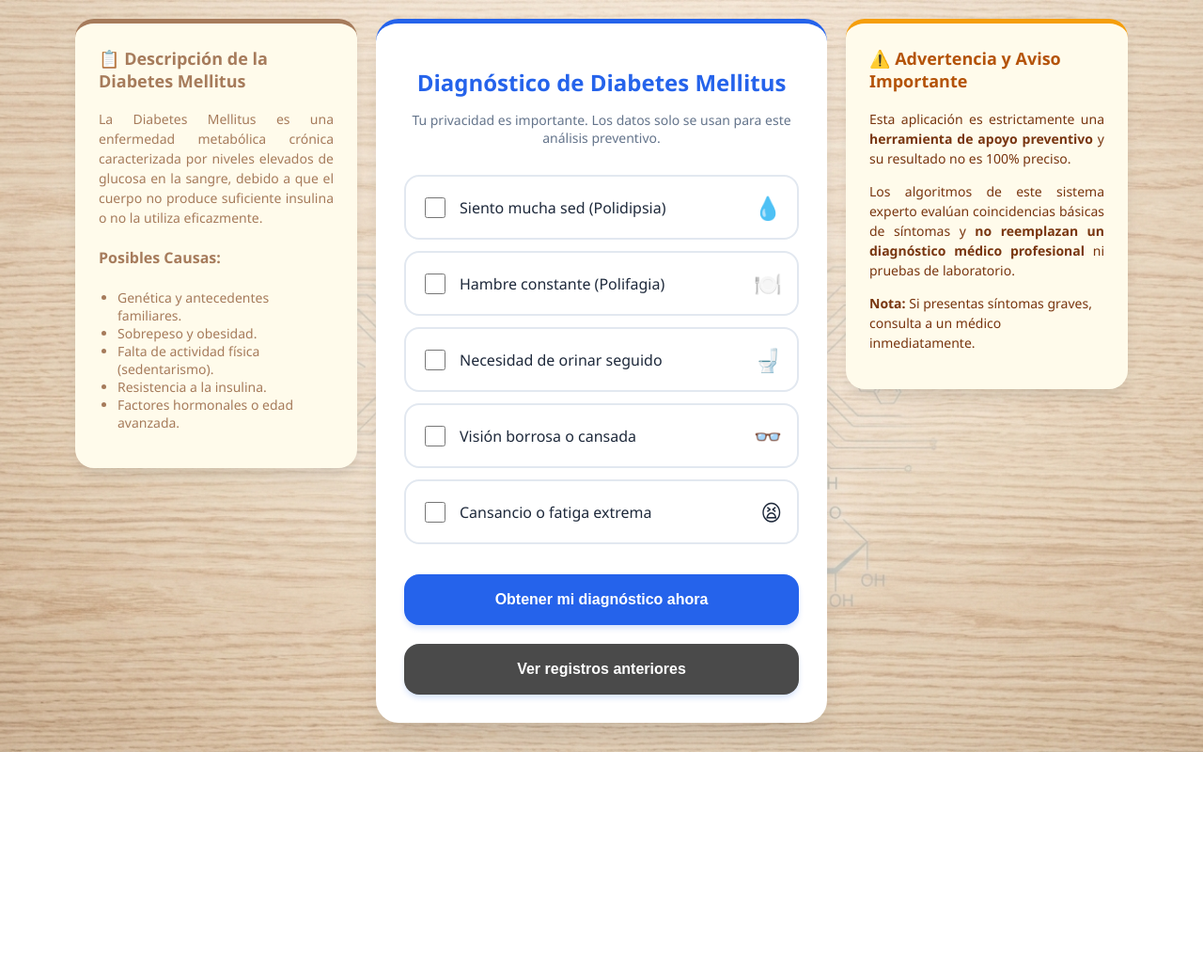
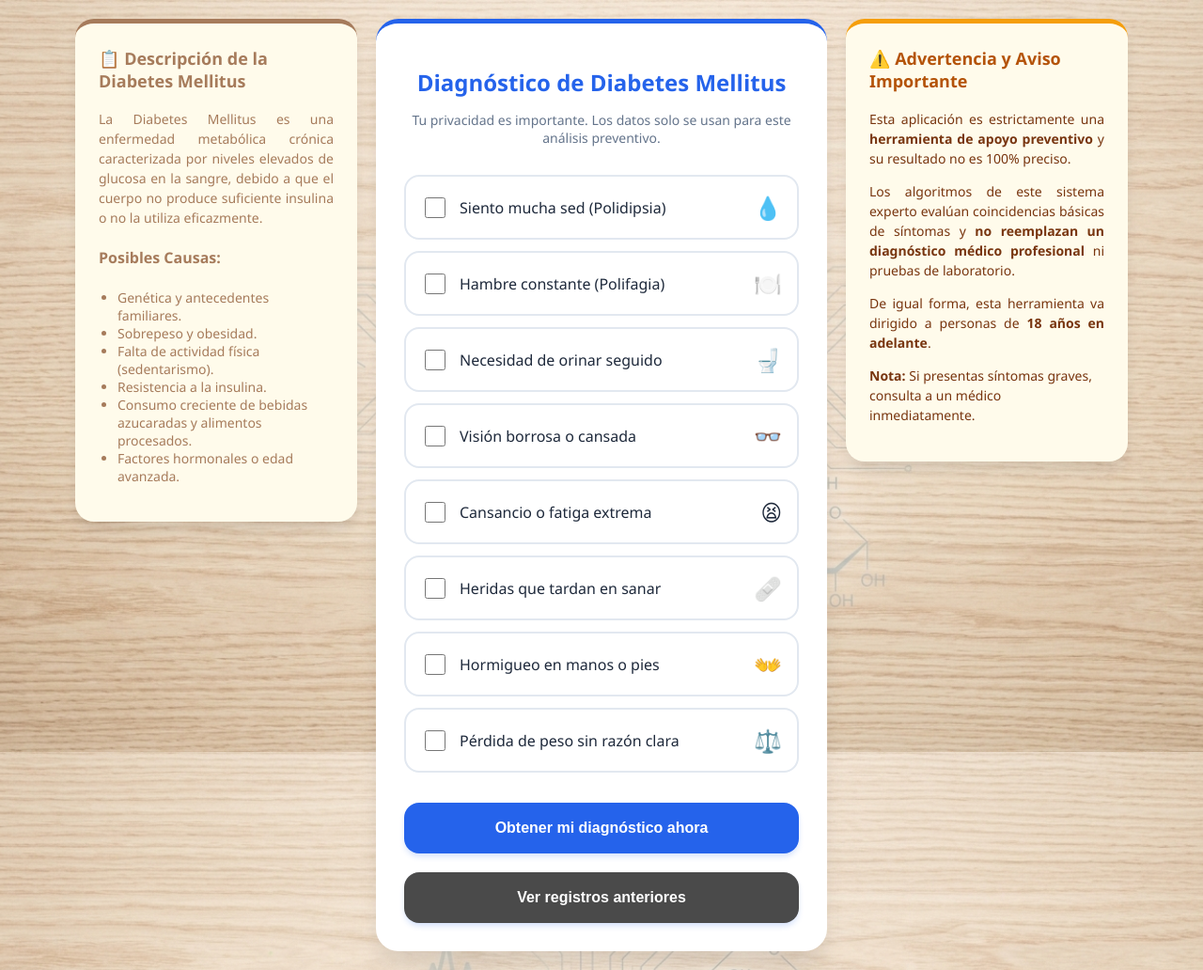
Before and after one commit to SiriusWASD/Deteccion-Enfermedad-Equipo-7-, a Flask app: page / in a window 1280 px wide. Shown: the whole page at 94% size. Before the commit the page ends 800 px from the top, so only its background shows below. Run offline with Flask 3, Linux system fonts and the light colour scheme; some libraries are stand-ins or nearby versions.

Commit message:
Nuevas funciones

```diff
--- a/backend/app.py
+++ b/backend/app.py
@@ -1,20 +1,17 @@
-from flask import Flask, render_template, request, jsonify
+from flask import Flask, render_template, request, jsonify, redirect, url_for
 import psycopg2
 
 app = Flask(__name__,
             template_folder='../frontend/templates',
             static_folder='../frontend/static')
 
-# Configuración de conexión (Ajusta con tu contraseña de Postgres)
+# Configuración de conexión
 DB_CONFIG = {
     "host": "localhost",
     "database": "sistema_experto",
     "user": "postgres",
     "password": "123456789"
 }
-
-# Base de Conocimiento (Diccionario)
-SINTOMAS_DIABETES = ["Sed excesiva", "Mucha hambre", "Orina frecuente", "Visión borrosa", "Cansancio persistente"]
 
 @app.route('/')
 def home():
@@ -25,40 +22,62 @@ def diagnosticar():
     datos = request.json
     sintomas_usuario = datos.get('sintomas', [])
 
-    # Motor de Inferencia (Reglas If-Then)
-    puntos = sum(1 for s in sintomas_usuario if s in SINTOMAS_DIABETES)
+    VALORES_GRAVEDAD = {
+        "Visión borrosa": 3,
+        "Cicatrización lenta": 3,
+        "Hormigueo": 3,
+        "Sed excesiva": 2,
+        "Orina frecuente": 2,
+        "Pérdida de peso": 2,
+        "Mucha hambre": 1,
+        "Cansancio persistente": 1
+    }
 
-    if puntos >= 4:
+    CONSEJOS_ESPECIFICOS = {
+        "Visión borrosa": "La visión borrosa requiere una revisión urgente con un oftalmólogo para descartar retinopatía.",
+        "Cicatrización lenta": "Presta especial atención al cuidado de tus pies; evita caminar descalzo para prevenir infecciones.",
+        "Hormigueo": "El hormigueo puede indicar neuropatía; evita calzado apretado y monitorea tu circulación.",
+        "Sed excesiva": "Evita bebidas azucaradas o jugos para calmar la sed; opta únicamente por agua natural.",
+        "Pérdida de peso": "La pérdida de peso repentina sugiere que tu cuerpo está quemando grasa por falta de insulina; consulta médica prioritaria."
+    }
+
+    puntaje_total = sum(VALORES_GRAVEDAD.get(s, 0) for s in sintomas_usuario)
+    tiene_sintoma_critico = any(VALORES_GRAVEDAD.get(s, 0) == 3 for s in sintomas_usuario)
+    tips_adicionales = [CONSEJOS_ESPECIFICOS[s] for s in sintomas_usuario if s in CONSEJOS_ESPECIFICOS]
+
+    if puntaje_total >= 7 or (puntaje_total >= 3 and tiene_sintoma_critico):
         resultado = "Alta probabilidad de Diabetes Mellitus."
-        recomendacion = "Urgente: Agende una prueba de glucosa en ayunas."
+        base_rec = "Urgente: Vaya con un médico urgentemente y realizece una prueba de Hemoglobina Glicosilada (HbA1c) y perfil de glucosa."
         clase = "riesgo-alto"
-    elif puntos >= 2:
-        resultado = "Riesgo moderado / Síntomas leves."
-        recomendacion = "Monitoree su dieta y consulte a su médico preventivamente."
+    elif puntaje_total >= 3:
+        resultado = "Riesgo moderado / Pre-diabetes posible."
+        base_rec = "Se recomienda realizar un perfil de glucosa en ayunas esta semana y vigilar la evolución."
         clase = "riesgo-medio"
     else:
-        resultado = "Riesgo muy bajo o nulo"
-        recomendacion = "Mantenga un estilo de vida saludable y haga ejercicio."
+        resultado = "Riesgo muy bajo"
+        base_rec = "Tus síntomas no son concluyentes en este momento. Mantén hábitos saludables."
         clase = "riesgo-bajo"
 
-    # 2. GUARDAR EN POSTGRESQL
+    lista_recomendaciones = [base_rec] + tips_adicionales
+    recomendacion_db = " ".join(lista_recomendaciones)
+
     try:
         conn = psycopg2.connect(**DB_CONFIG)
         cur = conn.cursor()
         cur.execute(
             "INSERT INTO registros_evaluacion (enfermedad_detectada, sintomas_reportados, recomendacion) VALUES (%s, %s, %s)",
-            (resultado, ", ".join(sintomas_usuario), recomendacion)
+            (resultado, ", ".join(sintomas_usuario), recomendacion_db)
         )
         conn.commit()
         cur.close()
         conn.close()
-        print("Registro guardado con éxito en la base de datos")
     except Exception as e:
         print(f"Error en DB: {e}")
 
     return jsonify({
         'resultado': resultado,
-        'recomendacion': recomendacion,
+        'riesgo_msg': base_rec,
+        'puntos_tips': tips_adicionales,
         'clase': clase
     })
 
@@ -67,7 +86,6 @@ def ver_historial():
     try:
         conn = psycopg2.connect(**DB_CONFIG)
         cur = conn.cursor()
-        # Nota: Cambié 'enfermedad_detected' por 'enfermedad_detectada'
         cur.execute("SELECT fecha, enfermedad_detectada, sintomas_reportados, recomendacion FROM registros_evaluacion ORDER BY fecha DESC")
         datos = cur.fetchall()
         cur.close()
@@ -76,5 +94,19 @@ def ver_historial():
     except Exception as e:
         return f"Error al consultar la base de datos: {e}"
 
+# --- NUEVA RUTA PARA BORRAR HISTORIAL ---
+@app.route('/borrar_historial', methods=['POST'])
+def borrar_historial():
+    try:
+        conn = psycopg2.connect(**DB_CONFIG)
+        cur = conn.cursor()
+        cur.execute("DELETE FROM registros_evaluacion") # Elimina todos los registros
+        conn.commit()
+        cur.close()
+        conn.close()
+        return redirect(url_for('ver_historial')) # Recarga la página de historial
+    except Exception as e:
+        return f"Error al borrar el historial: {e}"
+
 if __name__ == '__main__':
     app.run(debug=True)
--- a/frontend/static/css/index.css
+++ b/frontend/static/css/index.css
@@ -24,10 +24,10 @@ body {
     padding: 20px;
 
     background-image: url('../images/fondo.png');
-    background-size: cover; /* Cubre toda la pantalla */
-    background-position: center; /* Centra la imagen */
-    background-repeat: no-repeat; /* No repite */
-    background-attachment: fixed; /* Mantiene el fondo quieto al hacer scroll */
+    background-size: cover;
+    background-position: center;
+    background-repeat: no-repeat;
+    background-attachment: fixed;
 }
 
 /* --- NUEVO LAYOUT DE 3 COLUMNAS --- */
--- a/frontend/templates/index.html
+++ b/frontend/templates/index.html
@@ -21,6 +21,7 @@
             <li>Sobrepeso y obesidad.</li>
             <li>Falta de actividad física (sedentarismo).</li>
             <li>Resistencia a la insulina.</li>
+            <li>Consumo creciente de bebidas azucaradas y alimentos procesados.</li>
             <li>Factores hormonales o edad avanzada.</li>
         </ul>
     </aside>
@@ -62,6 +63,24 @@
                 <span class="icono-sintoma">😫</span>
             </div>
 
+            <div class="sintoma-card" onclick="this.querySelector('input').click()">
+                <input type="checkbox" value="Cicatrización lenta">
+                <label>Heridas que tardan en sanar</label>
+                <span class="icono-sintoma">🩹</span>
+            </div>
+
+            <div class="sintoma-card" onclick="this.querySelector('input').click()">
+                <input type="checkbox" value="Hormigueo">
+                <label>Hormigueo en manos o pies</label>
+                <span class="icono-sintoma">👐</span>
+            </div>
+
+            <div class="sintoma-card" onclick="this.querySelector('input').click()">
+                <input type="checkbox" value="Pérdida de peso">
+                <label>Pérdida de peso sin razón clara</label>
+                <span class="icono-sintoma">⚖️</span>
+            </div>
+
             <button class="btn-main" onclick="enviarAnalisis()">Obtener mi diagnóstico ahora</button>
             <button class="btn-history" onclick="window.location.href='/historial'">Ver registros anteriores</button>
         </div>
@@ -73,6 +92,7 @@
         <h3>⚠️ Advertencia y Aviso Importante</h3>
         <p class="texto-justificado">Esta aplicación es estrictamente una <strong>herramienta de apoyo preventivo</strong> y su resultado no es 100% preciso.</p>
         <p class="texto-justificado">Los algoritmos de este sistema experto evalúan coincidencias básicas de síntomas y <strong>no reemplazan un diagnóstico médico profesional</strong> ni pruebas de laboratorio.</p>
+        <p class="texto-justificado">De igual forma, esta herramienta va dirigido a personas de <strong>18 años en adelante</strong>.</p>
         <p><strong>Nota:</strong> Si presentas síntomas graves, consulta a un médico inmediatamente.</p>
     </aside>
 
@@ -109,8 +129,22 @@
 
         const data = await res.json();
 
-        // AQUÍ PEGAMOS EL CÓDIGO NUEVO
-        resDiv.innerHTML = `<h3>${data.resultado}</h3><p>${data.recomendacion}</p>`;
+        // 1. Título del resultado
+        let htmlContenido = `<h3>${data.resultado}</h3>`;
+
+        // 2. Recomendación de Riesgo (Sin puntos, texto fluido)
+        htmlContenido += `<p class="recomendacion-principal">${data.riesgo_msg}</p>`;
+
+        // 3. Consejos Específicos (Solo estos llevan puntos)
+        if (data.puntos_tips.length > 0) {
+            htmlContenido += `<ul class="lista-detalles">`;
+            data.puntos_tips.forEach(tip => {
+                htmlContenido += `<li>${tip}</li>`;
+            });
+            htmlContenido += `</ul>`;
+        }
+
+        resDiv.innerHTML = htmlContenido;
         resDiv.className = 'alerta ' + data.clase;
         resDiv.style.display = 'block';
 
```
Also changed, not shown: other parts of frontend/static/css/index.css (+37 -2 lines), frontend/static/css/historial.css (+24 -4 lines), frontend/templates/historial.html (+8 -4 lines).
